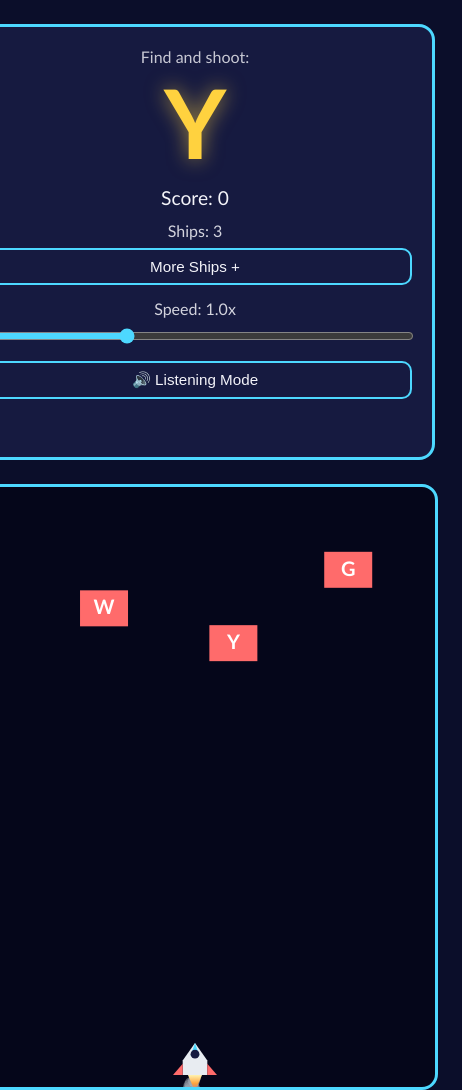
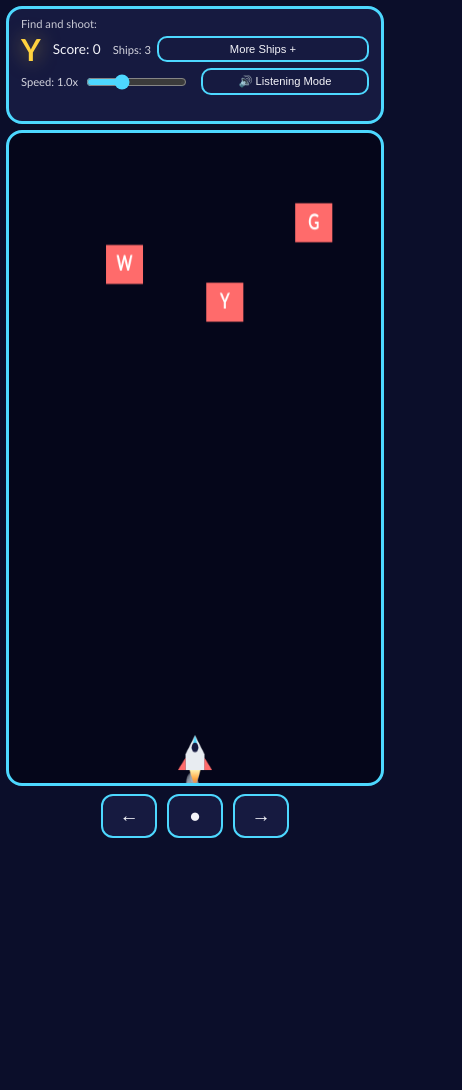
Before and after one commit to jasongweed/starshipletters, a website with bundled scripts: page index.html in a window 390 px wide. Shown: the top 1090 px of the page, 462 px wide, since content can reach past the window. After the commit the page ends 844 px from the top, so only its background shows below. Built offline with nearby package versions, Linux system fonts and the light colour scheme.

Commit message:
Fix mobile layout: responsive canvas and compact target panel
- Canvas had no CSS sizing constraint, so on narrow phone screens it
  rendered at its fixed 480x600 native size and forced the whole page
  to scroll/overflow instead of fitting the viewport
- Canvas now scales via max-width/max-height while keeping its aspect
  ratio, both globally and within the mobile flex layout
- On screens <=720px wide, the target panel collapses into a compact
  wrapping bar (smaller fonts, controls laid out in a row) instead of
  the tall stacked desktop sidebar, and the page height is locked to
  the viewport (100dvh, overflow hidden) so nothing needs to scroll
- Added viewport-fit=cover and safe-area-inset padding for the iPhone
  notch/home-indicator area

```diff
--- a/index.html
+++ b/index.html
@@ -2,7 +2,7 @@
 <html lang="en">
 <head>
   <meta charset="utf-8">
-  <meta name="viewport" content="width=device-width, initial-scale=1">
+  <meta name="viewport" content="width=device-width, initial-scale=1, viewport-fit=cover">
   <title>Starship Letters</title>
   <link rel="stylesheet" href="style.css">
 </head>
--- a/style.css
+++ b/style.css
@@ -131,6 +131,11 @@ body {
   border: 3px solid #4dd8ff;
   border-radius: 16px;
   touch-action: none;
+  display: block;
+  width: auto;
+  height: auto;
+  max-width: 100%;
+  max-height: 100%;
 }
 
 #touch-controls {
@@ -156,13 +161,116 @@ body {
 }
 
 @media (max-width: 720px) {
+  html,
+  body {
+    height: 100%;
+    overflow: hidden;
+    overscroll-behavior: none;
+  }
+
+  body {
+    height: 100dvh;
+    align-items: stretch;
+    justify-content: stretch;
+    padding: max(6px, env(safe-area-inset-top)) max(6px, env(safe-area-inset-right))
+      max(6px, env(safe-area-inset-bottom)) max(6px, env(safe-area-inset-left));
+  }
+
   #app {
     flex-direction: column;
-    align-items: center;
+    align-items: stretch;
+    width: 100%;
+    height: 100%;
+    gap: 6px;
+    padding: 0;
   }
 
   #target-panel {
+    flex: 0 0 auto;
     width: 100%;
-    max-width: 480px;
+    display: flex;
+    flex-wrap: wrap;
+    align-items: center;
+    justify-content: space-between;
+    gap: 4px 12px;
+    padding: 8px 12px;
+    text-align: left;
+  }
+
+  #target-label {
+    width: 100%;
+    font-size: 0.7rem;
+    margin-bottom: 0;
+  }
+
+  #target-letter {
+    font-size: 1.9rem;
+    margin-bottom: 0;
+  }
+
+  #score-label {
+    font-size: 0.85rem;
+    margin-bottom: 0;
+  }
+
+  #ship-control,
+  #speed-control {
+    display: flex;
+    align-items: center;
+    gap: 6px;
+    margin-bottom: 0;
+    flex: 1 1 150px;
+  }
+
+  #ship-count-label,
+  #speed-label {
+    margin-bottom: 0;
+    font-size: 0.7rem;
+    white-space: nowrap;
+  }
+
+  #ship-control .panel-btn {
+    flex: 1 1 auto;
+  }
+
+  #mode-control {
+    flex: 1 1 150px;
+    gap: 4px;
+    margin-bottom: 0;
+  }
+
+  .panel-btn,
+  .panel-select {
+    padding: 5px 4px;
+    font-size: 0.7rem;
+  }
+
+  #status-message {
+    width: 100%;
+    min-height: 1.1em;
+    font-size: 0.75rem;
+  }
+
+  #game-area {
+    flex: 1 1 auto;
+    min-height: 0;
+    width: 100%;
+    gap: 8px;
+  }
+
+  #game-canvas {
+    flex: 1 1 auto;
+    min-height: 0;
+  }
+
+  #touch-controls {
+    flex: 0 0 auto;
+    gap: 10px;
+  }
+
+  .touch-btn {
+    width: 56px;
+    height: 44px;
+    font-size: 1.2rem;
   }
 }
```
